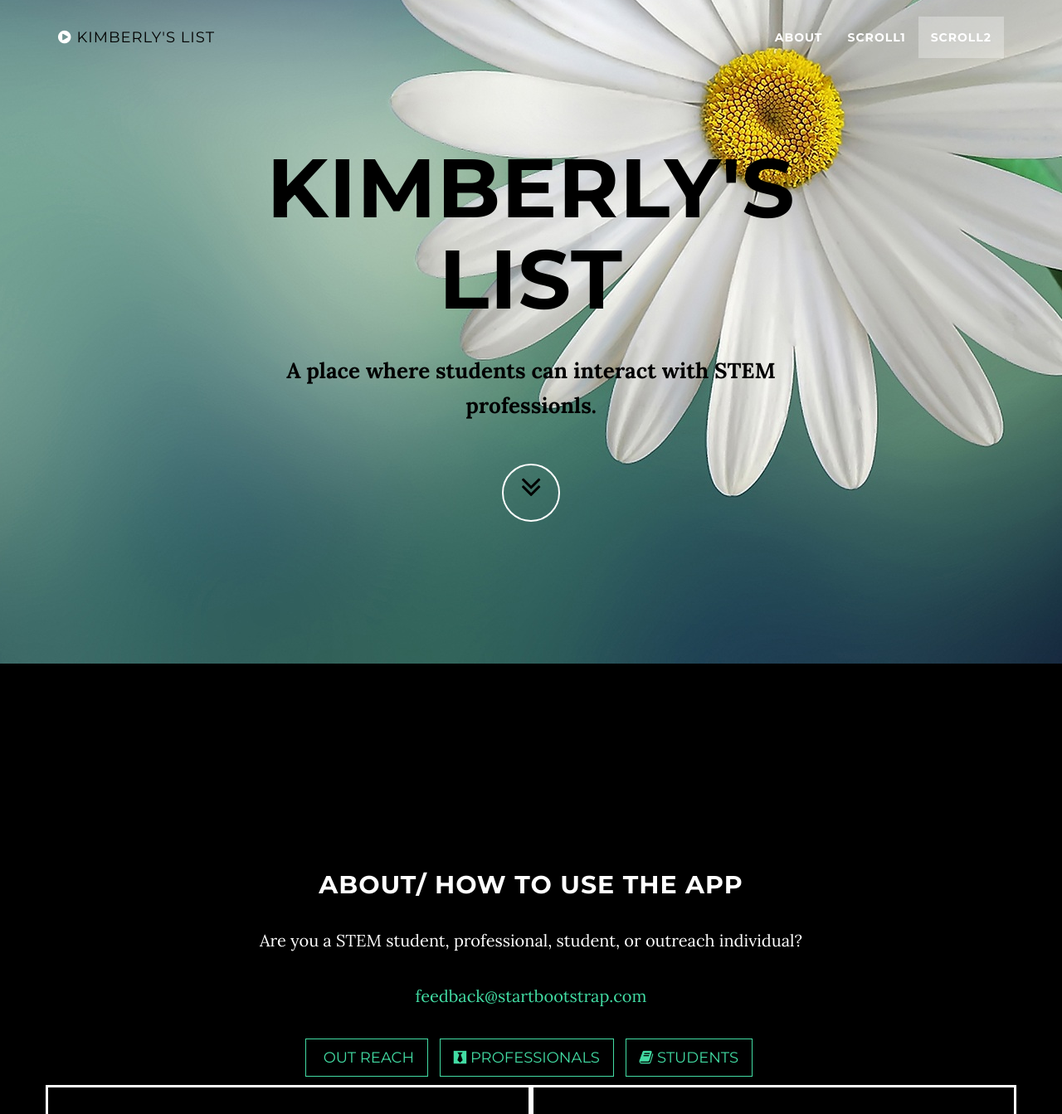
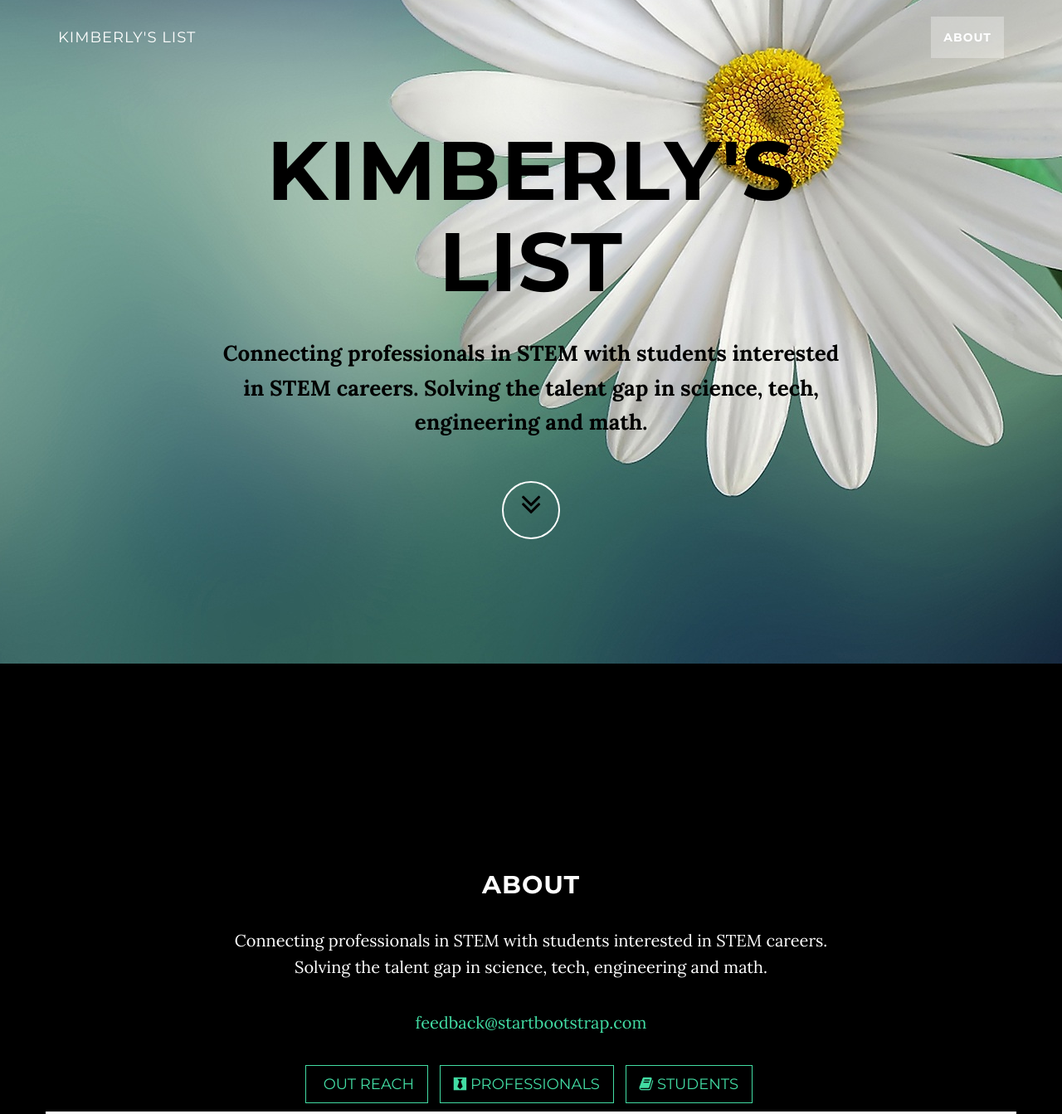
Before and after one commit to VisDPT/kimberlys-List, a website: page public/index.html in a window 1280 px wide. Shown: the top 1343 px of the page at 83% size. Drawn offline with nearby package versions, Linux system fonts and the light colour scheme; some packages are replaced by stand-ins of ours; files that its build step writes are made by us from their sources; some icons are missing; files whose address does not match are found by name.

Commit message:
adding update

```diff
--- a/public/index.html
+++ b/public/index.html
@@ -36,7 +36,7 @@
                     Menu <i class="fa fa-bars"></i>
                 </button>
                 <a class="navbar-brand page-scroll" href="#page-top">
-                    <i class="fa fa-play-circle"></i> <span class="light" style="color:black">Kimberly's List</span>
+                     <span class="light" >Kimberly's List</span>
                 </a>
             </div>
 
@@ -49,12 +49,6 @@
                     </li>
                     <li>
                         <a class="page-scroll" href="#contact" style="font-weight: bold">About</a>
-                    </li>
-                    <li>
-                        <a class="page-scroll" href="#about" style="font-weight: bold">Scroll1</a>
-                    </li>
-                    <li>
-                        <a class="page-scroll" href="#download" style="font-weight: bold">Scroll2</a>
                     </li>
 
                 </ul>
@@ -71,7 +65,7 @@
                 <div class="row">
                     <div class="col-md-8 col-md-offset-2">
                         <h1 class="brand-heading" style=" font-weight: bold; color:black">Kimberly's List</h1>
-                        <p class="intro-text" style=" font-weight: bold; color:black ">A place where students can interact with STEM professionls.</p>
+                        <p class="intro-text" style=" font-weight: bold; color:black ">Connecting professionals in STEM with students interested in STEM careers. Solving the talent gap in science, tech, engineering and math.</p>
                         <a href="#contact" class="btn btn-circle page-scroll" style=" font-weight: bold; color:black">
                             <i class="fa fa-angle-double-down animated"></i>
 
@@ -100,13 +94,13 @@
     <section id="contact" class="container content-section text-center">
         <div class="row">
             <div class="col-lg-8 col-lg-offset-2">
-                <h2>ABOUT/ How to use the APP</h2>
-                <p> Are you a STEM student, professional, student, or outreach individual?</p>
+                <h2>ABOUT</h2>
+                <p> Connecting professionals in STEM with students interested in STEM careers. Solving the talent gap in science, tech, engineering and math.</p>
                 <p><a href="mailto:feedback@startbootstrap.com">feedback@startbootstrap.com</a>
                 </p>
                 <ul class="list-inline banner-social-buttons">
                     <li>
-                        <a class="btn btn-default btn-lg" data-toggle="modal" data-target="#outreachForm"><i class="fa fa-handshake-o"></i> <span class="network-name">OUT REACH</span></a>
+                        <a class="btn btn-default btn-lg" data-toggle="modal" data-target="#outreachForm"><i class="fa fa-handshake-o" aria-hidden="true"></i> <span class="network-name">OUT REACH</span></a>
                     </li>
                     <li>
                         <a class="btn btn-default btn-lg" data-toggle="modal" data-target="#professionalForm"><i class="fa fa-black-tie" aria-hidden="true"></i> <span class="network-name">PROFESSIONALS</span></a>
@@ -341,7 +335,8 @@ MODAL CONTENT
     <input type="checkbox" value="" >
     Mathematics
   </label>
-</div>                        <!-- Occupation -->
+                        </div>
+                        <!-- Occupation -->
                         <label>Occupation</label>
                         <input type="text" class="form-control" placeholder="Enter Occupation">
                         <!-- Organization -->
@@ -424,7 +419,7 @@ MODAL CONTENT
                     <h4 class="modal-title">Modal Header</h4>
                 </div>
                 <div class="modal-body">
-                    <p>Some text in the modal.</p>
+                    <p>COMING SOON!</p>
                 </div>
                 <div class="modal-footer">
                     <button type="button" class="btn btn-default" data-dismiss="modal">Close</button>
@@ -440,7 +435,7 @@ MODAL CONTENT
 
 
 
-    <!-- Download Section -->
+    <!-- Download Section
     <section id="download" class="content-section text-center">
         <div class="download-section">
             <div class="container">
@@ -451,7 +446,7 @@ MODAL CONTENT
                 </div>
             </div>
         </div>
-    </section>
+    </section> -->
 
     <!-- Map Section -->
     <div id="map"></div>
```
Lines whose indentation alone changed are shown as unchanged.
